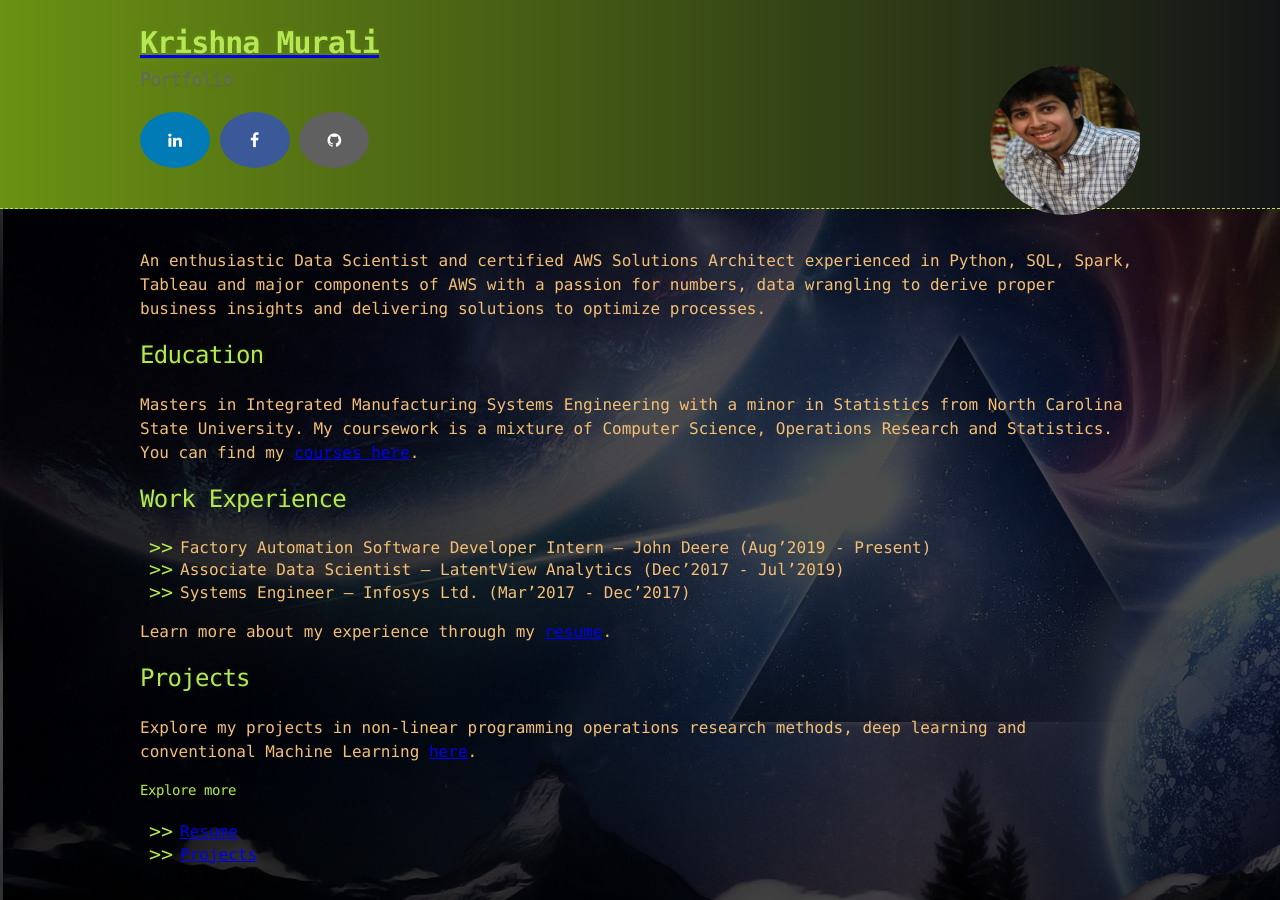
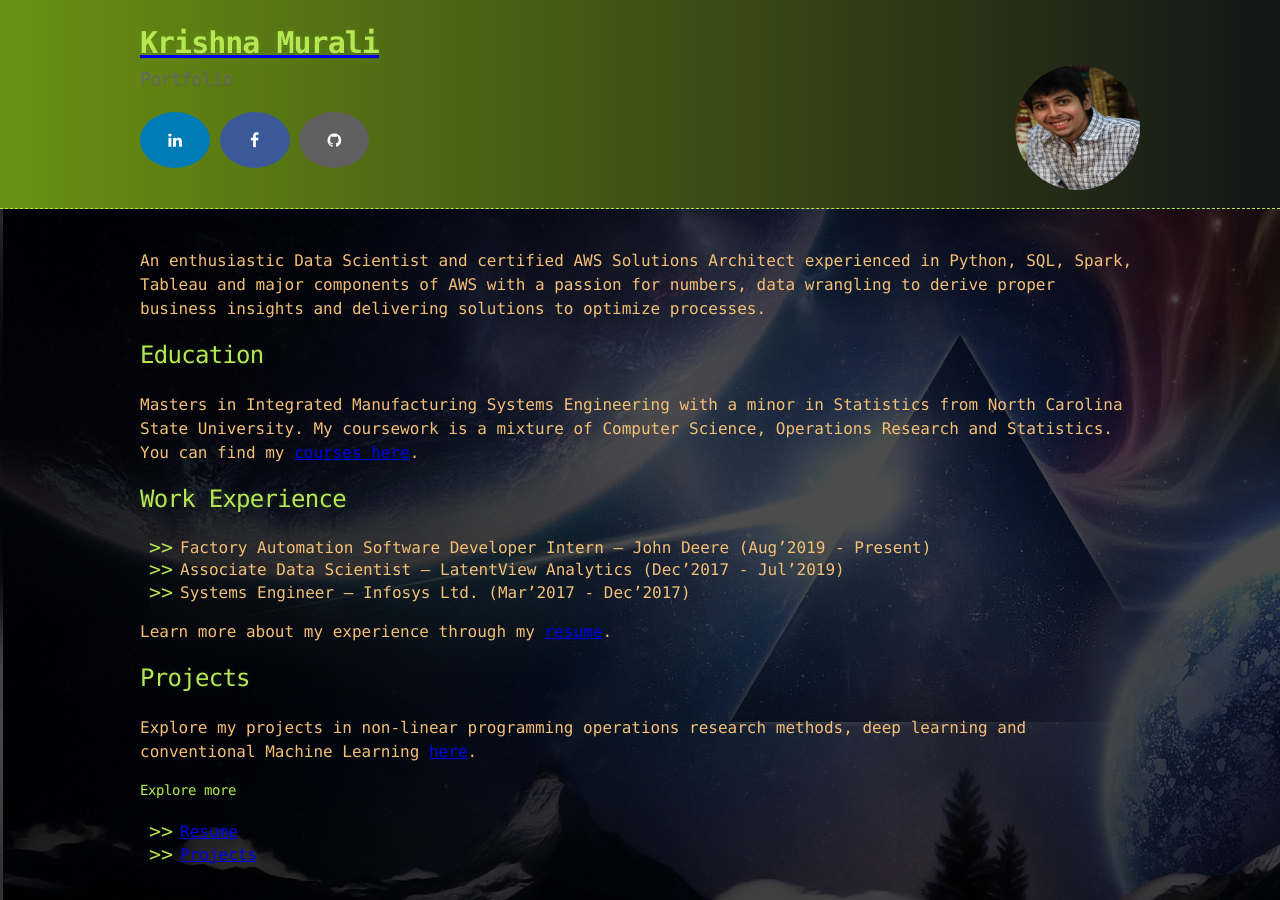
Before and after one commit to KrishnaMurali177/KrishnaMurali177.github.io, a Jekyll site: the page built from index.md, in a window 1280 px wide. Built offline with Jekyll 4.4.1, drawn with Linux system fonts in a browser that asks for light colours.

Commit message:
Update default.html

```diff
--- a/_layouts/default.html
+++ b/_layouts/default.html
@@ -17,7 +17,7 @@
       <div class="container">
         <a href="https://krishnamurali177.github.io/">
           <h1>Krishna Murali</h1>
-          <img src="./LinkedInDP.png" alt="photo" style="width:150px;height:150px;" align="right">
+          <img src="./LinkedInDP.png" alt="photo" style="width:125px;height:125px;" align="right">
         </a>
 
         <h2>Portfolio</h2>
```
